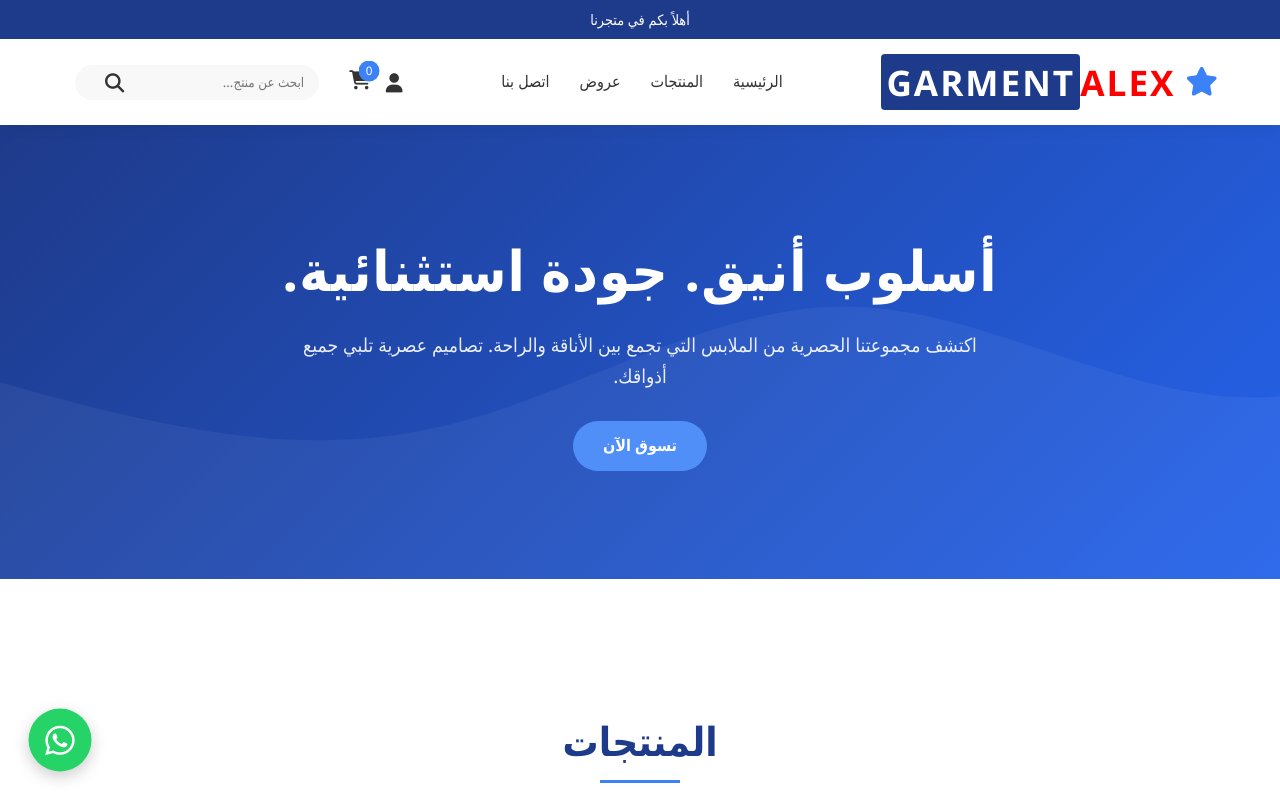
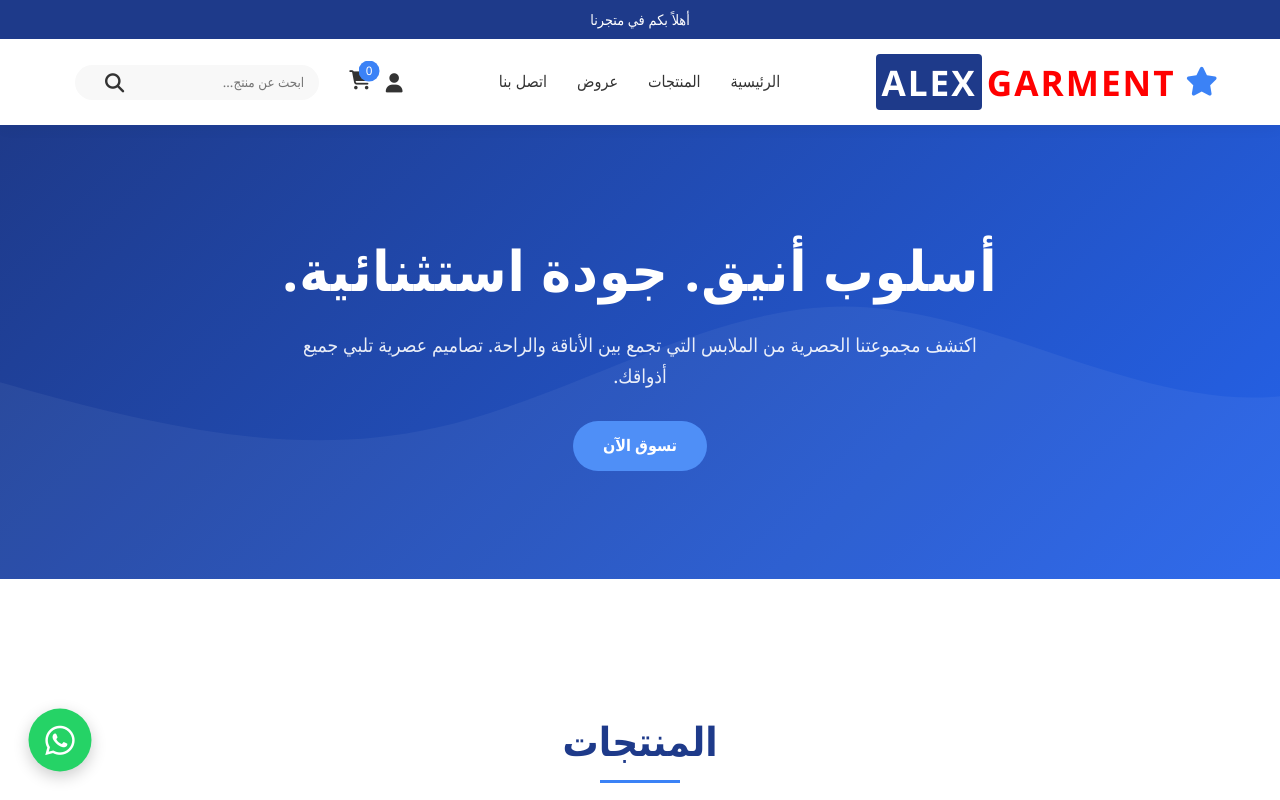
Before and after one commit to zeronight66/Alex-Garment, a plain HTML site: page index.html in a window 1280 px wide. Shown: the top 800 px of the page. Drawn offline with Linux system fonts and the light colour scheme.

Commit message:
Fix HTML structure and update logo text

```diff
--- a/index.html
+++ b/index.html
@@ -94,6 +94,7 @@
             background-color: var(--primary);
             padding: 0 5px;
             border-radius: 4px;
+            margin-right: 5px;
         }
 
         .logo-icon {
@@ -1122,7 +1123,7 @@
             <div class="header-main">
                 <a href="#" class="logo">
                     <i class="fas fa-star logo-icon"></i>
-                    <span class="alex">ALEX</span><span class="garment"> GARMENT</span>
+                    <span class="alex">GARMENT</span><span class="garment"> ALEX</span>
                 </a>
 
                 <nav>
@@ -1598,7 +1599,7 @@
 
                 showNotification(`تمت إزالة ${removedItem.name} من السلة`);
             }
-        });
+        }
 
         // إضافة منتج إلى السلة
         document.querySelectorAll('.add-to-cart').forEach(button => {
```
